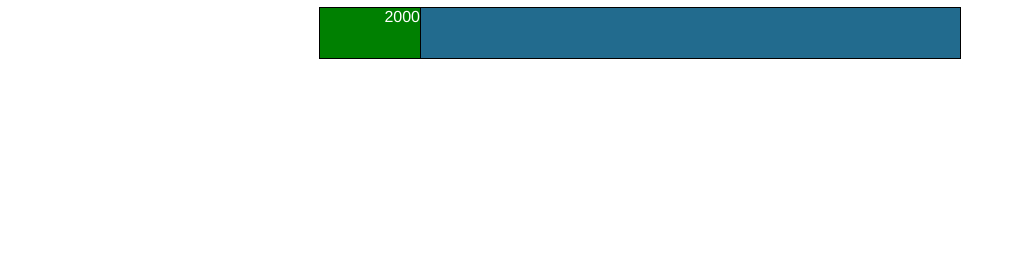
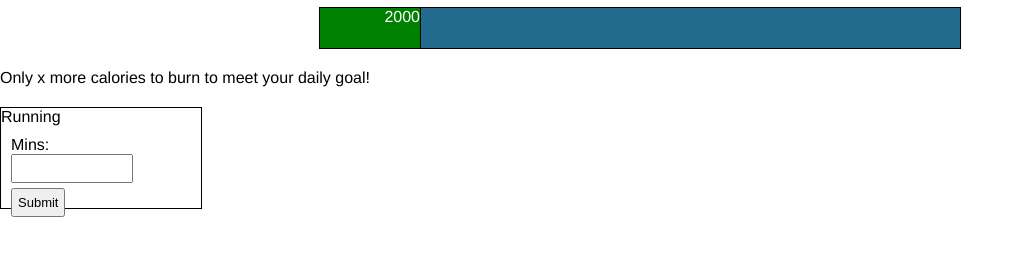
Before and after one commit to epaepke/FitnessMVP, a website: page client/index.html at #/stats in a window 1280 px wide. Both pictures are taken after typing "Sample", "Sample", "Sample123" into the empty fields and a click on the input "Submit". Shown: the part 136-392 px from the top of the page, without its empty margins (0-1024 px from the left). Drawn offline with nearby package versions, Linux system fonts and the light colour scheme; some packages are replaced by stand-ins of ours; no server answers.

Commit message:
Add first exercise activity

```diff
--- a/bower.json
+++ b/bower.json
@@ -17,6 +17,7 @@
   ],
   "dependencies": {
     "angular": "^1.5.0",
-    "angular-route": "^1.5.0"
+    "angular-route": "^1.5.0",
+    "d3": "^3.5.15"
   }
 }
--- a/client/app/stats/stats.html
+++ b/client/app/stats/stats.html
@@ -4,6 +4,15 @@
     <div id="progessBarOuter">
       <div id="progressBar"></div>
     </div>
-    <div class='spacer'></div>
+    <div class="spacer"></div>
+    <span class="centeredText"> Only x more calories to burn to meet your daily goal! </span>
+    <div class="spacer"></div>
+  </div>
+  <div class="activity">
+    <div class="name"> Running </div>
+    <form>
+      Mins: <input class="log" name="hours">
+      <input type="submit" id="exSubmit">
+    </form>
   </div>
 </div>
--- a/client/app/stats/stats.js
+++ b/client/app/stats/stats.js
@@ -11,6 +11,6 @@ angular.module('fitness.stats', [])
   .style('width', '0px')
   .style('background-color', 'green')
   .transition()
-  .duration(1000)
+  .duration(2000)
   .style('width', '100px')
 });
--- a/client/styles/style.css
+++ b/client/styles/style.css
@@ -224,12 +224,29 @@ input[type=url]:focus {
   height: 20px;
 }
 
+.activity {
+  border: solid 1px black;
+  width: 200px;
+  height: 100px;
+}
+
+.log {
+  width: 60%;
+}
+
+
+#exSubmit {
+  display:inline;
+  width: 30%;
+}
+
 #progessBarOuter {
   background-color: #236B8E;
   border: solid 1px black;
   width: 50%;
+  top: 30px;
   margin: auto;
-  height: 50px;
+  height: 40px;
 }
 
 #progressBar {
@@ -238,4 +255,5 @@ input[type=url]:focus {
   border-right: solid 1px black;
     display: inline-block;
   vertical-align: middle;
+  top: 10px;
 }
```
